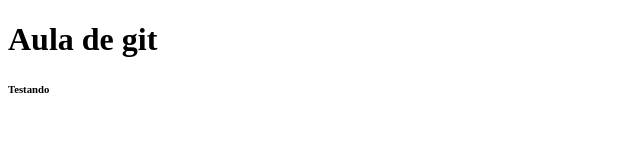
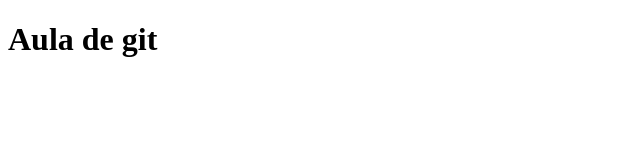
Before and after one commit to natthyduarte/git_testhub, a plain HTML site: page index.html in a window 1280 px wide. Shown: the full height of the page, 0-640 px from the left. Drawn offline with Linux system fonts and the light colour scheme.

Commit message:
Retirada do h6

```diff
--- a/index.html
+++ b/index.html
@@ -7,6 +7,5 @@
 </head>
 <body>
     <h1>Aula de git</h1>
-    <h6>Testando</h6>
 </body>
 </html>
```
